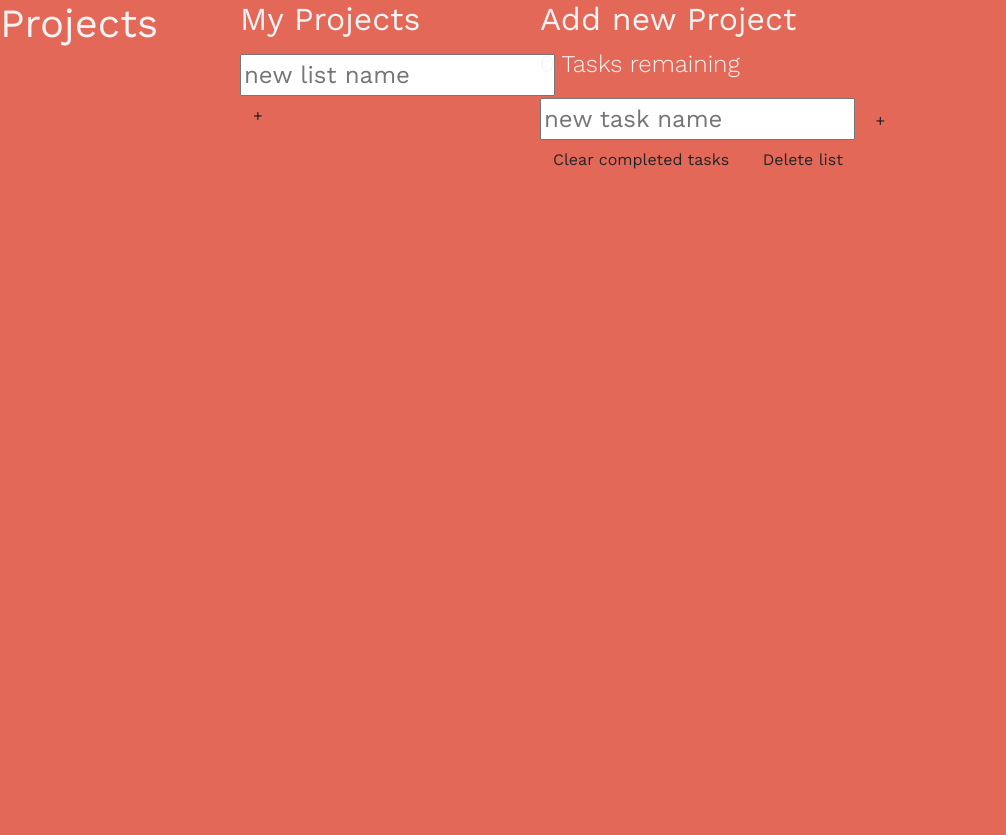
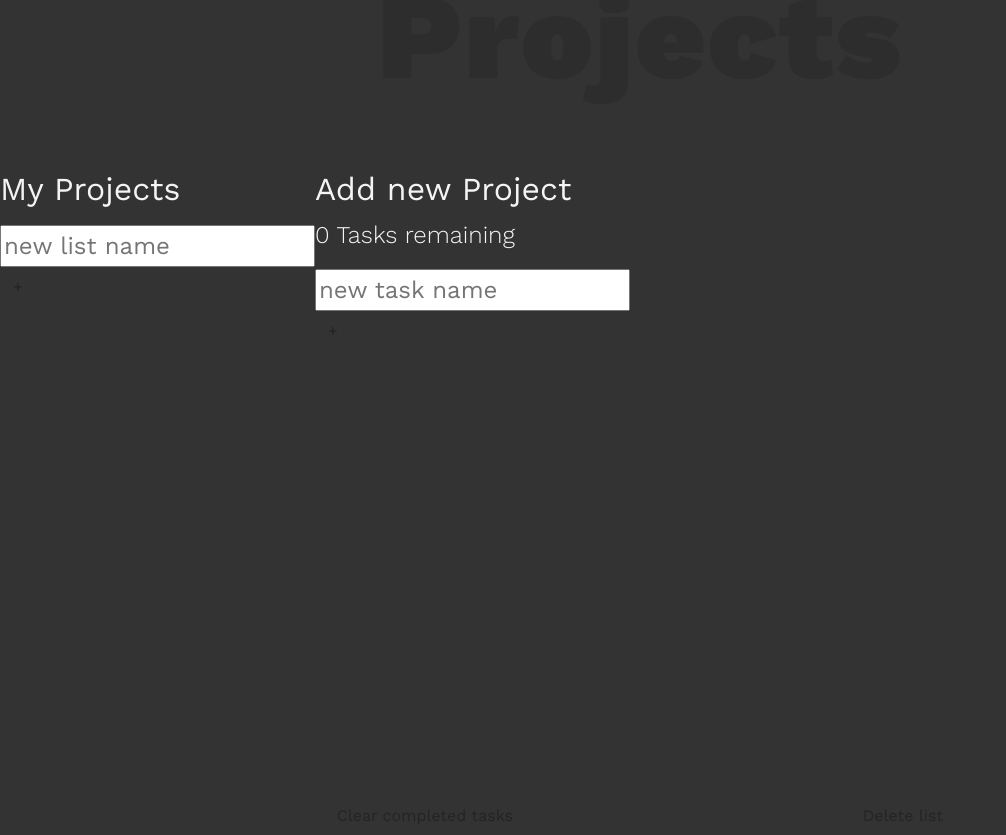
Before and after one commit to billodiallo/Todo-List, a website built with webpack: page dist/index.html in a window 1280 px wide. Shown: the whole page, without its empty margins (0-1006 px from the left). Before the commit the page ends 800 px from the top, so only its background shows below. Built offline with nearby package versions, Linux system fonts and the light colour scheme.

Commit message:
Add style the title

```diff
--- a/src/style.css
+++ b/src/style.css
@@ -17,8 +17,28 @@ body {
     font-family: "Work Sans", sans-serif;
     font-weight: 300;
     font-size: 1.5rem;
-    background-color: var(--clr-primary);
+    background-color: var(--clr-dark);
     color: var(--clr-light);
     display: grid;
     grid: "header header header header" auto "...... lists  active ......" auto/1fr minmax(100px, 300px) minmax(250px, 500px) 1fr;
   }
+
+  .delete-items {
+    display: flex;
+    justify-content: space-evenly;
+    position: absolute;
+    width: 100%;
+    left: 0;
+    bottom: -35px;
+    color: var(--clr-warning);
+  }
+
+  .title {
+    grid-area: header;
+    text-align: center;
+    font-size: calc(7vw + 2rem);
+    font-weight: 900;
+    color: rgba(0, 0, 0, 0.1);
+    letter-spacing: 2px;
+    margin: -0.3em 0 0.5em;
+  }
```
Also changed, not shown: dist/main.js.
